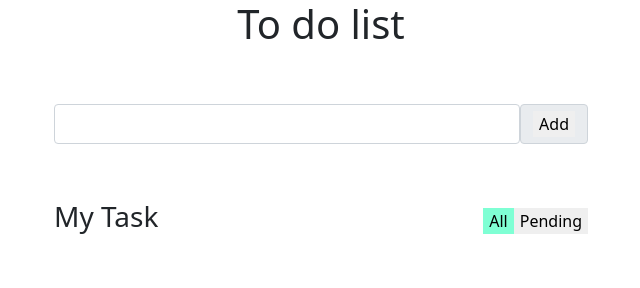
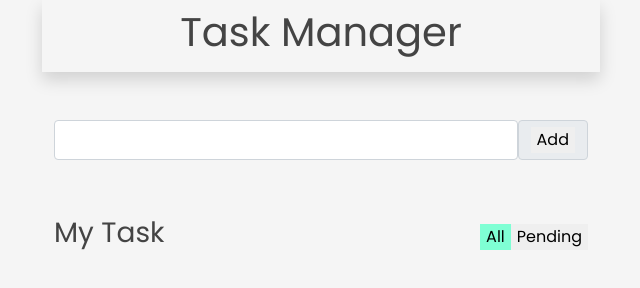
Before and after one commit to iffat04/To-do-list, a plain HTML site: page index.html in a window 1280 px wide. Shown: the whole page, without its empty margins (319-959 px from the left). Drawn offline with nearby package versions, Linux system fonts and the light colour scheme.

Commit message:
4th commit

```diff
--- a/app.js
+++ b/app.js
@@ -1,6 +1,7 @@
 var text_container = document.getElementById('todo-text');
 var task_container = document.getElementById('todo_list');
 var isDisplayPending =false;
+
 
 //getting task array from local storage
 let tasks =JSON.parse((localStorage.getItem('tasks-list')));
--- a/index.css
+++ b/index.css
@@ -1,3 +1,18 @@
+@import url("https://fonts.googleapis.com/css2?family=Poppins&display=swap");
+
+body {
+  background-color: #f5f5f5;
+  color: #444;
+  font-family: "Poppins", sans-serif;
+  margin: 0;
+  min-height: 100vh;
+}
+
+.shadow{
+    box-shadow: -5px 0px 18px #e3edf5 inset;
+
+}
+
 #enter{
     cursor: pointer;
 }
--- a/index.html
+++ b/index.html
@@ -15,13 +15,18 @@
 </head>
 <body>
     <div>
-        <header class="d-flex justify-content-center align-items-center">
-            <h1 class="mx-auto pb-5">To do list </h1>
+        <header class="container">
+            <div class=" d-flex justify-content-center row mx-auto">
+            <div class="header-title col-sm-12 col-md-8 col-lg-6 shadow">
+
+                <h1 class="text-center animate__animated animate__slow animate__zoomIn p-2">Task Manager</h1>
+            </div>
+            </div>
         </header>
         <main>
-              <div class="container  ">
+              <div class="container mt-5">
 
-                    <div class="row mx-auto d-flex justify-content-center  ">
+                    <div class="row mx-auto d-flex justify-content-center">
                     <div class="col-sm-12 col-md-8 col-lg-6">
 
                         <div class="mx-auto" >
@@ -48,7 +53,7 @@
                                 </span>
                             </div>
 
-                            <ul id="todo_list" class="todo_list m-0 p-0">
+                            <ul id="todo_list" class="todo_list m-0 p-0 ">
 
                             </ul>
                         </div>
@@ -66,8 +71,6 @@
 
 
 
-
-
     <script src="https://cdn.jsdelivr.net/npm/bootstrap@5.1.3/dist/js/bootstrap.bundle.min.js" integrity="sha384-ka7Sk0Gln4gmtz2MlQnikT1wXgYsOg+OMhuP+IlRH9sENBO0LRn5q+8nbTov4+1p" crossorigin="anonymous"></script>
     <script src="app.js"></script>
 </body>
```
